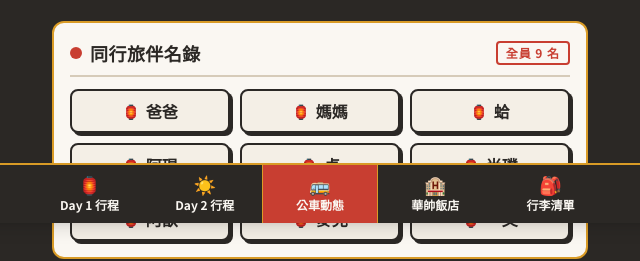
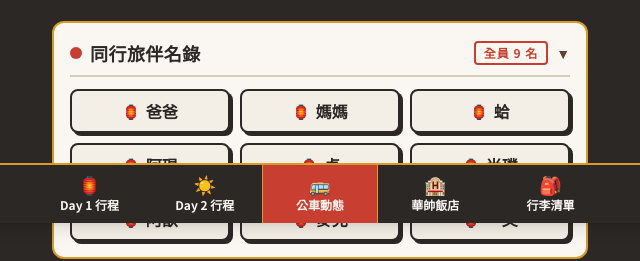
Before and after one commit to happy9990929/trip-20261121, a plain HTML site: page index.html in a window 1280 px wide. Shown: the part 577-838 px from the top of the page, 320-960 px from the left. Drawn offline with nearby package versions, Linux system fonts and the light colour scheme.

Commit message:
Add files via upload

```diff
--- a/index.html
+++ b/index.html
@@ -242,14 +242,24 @@
 
       <!-- 同行夥伴區塊（復古木牌／紅燈籠名牌設計，共9人） -->
       <div class="mt-6 bg-card text-charcoal rounded-xl p-4 border-2 border-amber">
-        <div class="flex items-center justify-between border-b-2 border-borderWarm pb-2 mb-3">
+        <button
+          id="companions-toggle"
+          type="button"
+          onclick="toggleCompanions()"
+          aria-expanded="true"
+          aria-controls="companions-list"
+          class="w-full flex items-center justify-between border-b-2 border-borderWarm pb-2 mb-3 text-left"
+        >
           <div class="flex items-center gap-2">
             <span class="inline-block w-3 h-3 rounded-full bg-crimson"></span>
             <h2 class="font-black text-lg tracking-wide">同行旅伴名錄</h2>
           </div>
-          <span class="stamp-badge text-xs px-2 py-0.5 rounded">全員 9 名</span>
-        </div>
-        <div class="grid grid-cols-3 gap-2.5">
+          <div class="flex items-center gap-2">
+            <span class="stamp-badge text-xs px-2 py-0.5 rounded">全員 9 名</span>
+            <span id="companions-arrow" class="text-wood font-black text-sm transition-transform">▼</span>
+          </div>
+        </button>
+        <div id="companions-list" class="grid grid-cols-3 gap-2.5">
           <!-- 9位夥伴木牌 -->
           <div class="bg-paper border-2 border-charcoal rounded-lg py-2 px-2 text-center font-bold text-base flex items-center justify-center gap-1.5 hard-shadow-sm">
             <span class="text-crimson text-sm">🏮</span><span>爸爸</span>
@@ -1457,6 +1467,21 @@
       }
     }
 
+    // 1-1. 收合／展開同行旅伴名錄
+    function toggleCompanions() {
+      const list = document.getElementById('companions-list');
+      const btn = document.getElementById('companions-toggle');
+      const arrow = document.getElementById('companions-arrow');
+      const willHide = !list.classList.contains('hidden');
+
+      list.classList.toggle('hidden', willHide);
+      btn.setAttribute('aria-expanded', String(!willHide));
+      // 收合時移除標題列下方留白，展開時復原
+      btn.classList.toggle('mb-3', !willHide);
+      btn.classList.toggle('mb-0', willHide);
+      arrow.style.transform = willHide ? 'rotate(-90deg)' : 'rotate(0deg)';
+    }
+
     // 2. 切換 Day 2 台北景點二選一（華山 vs 中正紀念堂）
     function switchSpotTab(spot) {
       const huashanContent = document.getElementById('spot-content-huashan');
```
